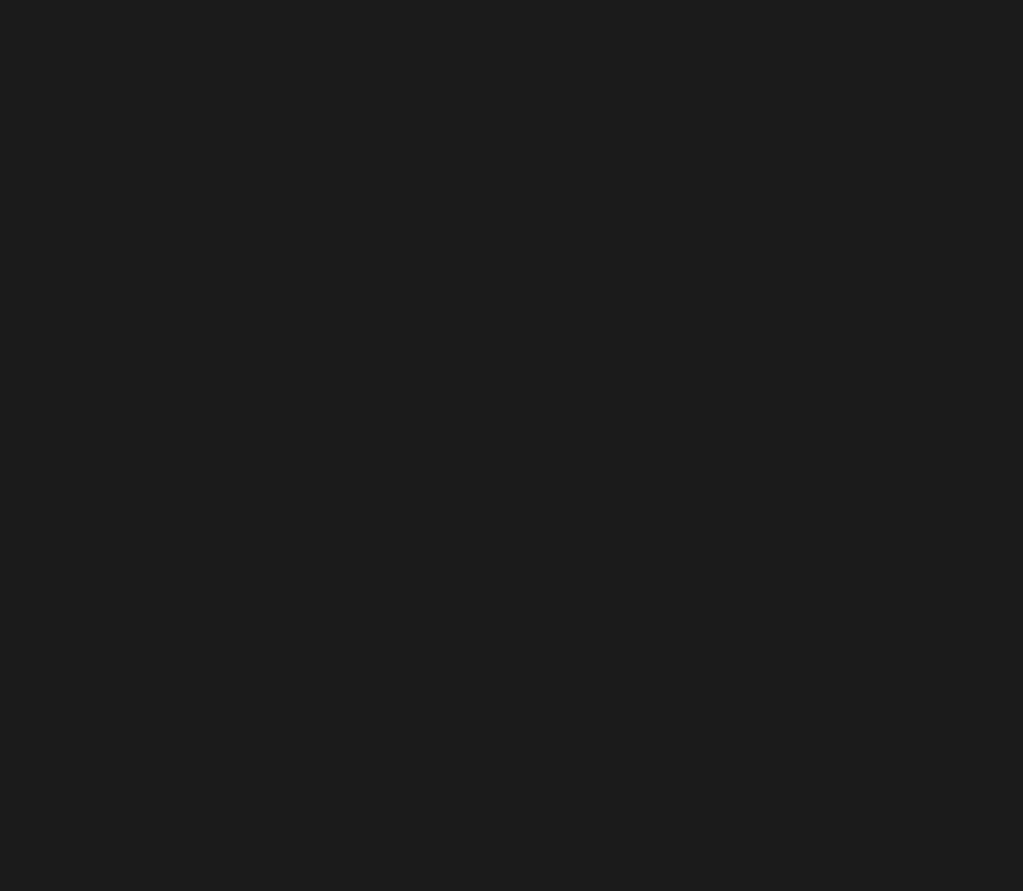
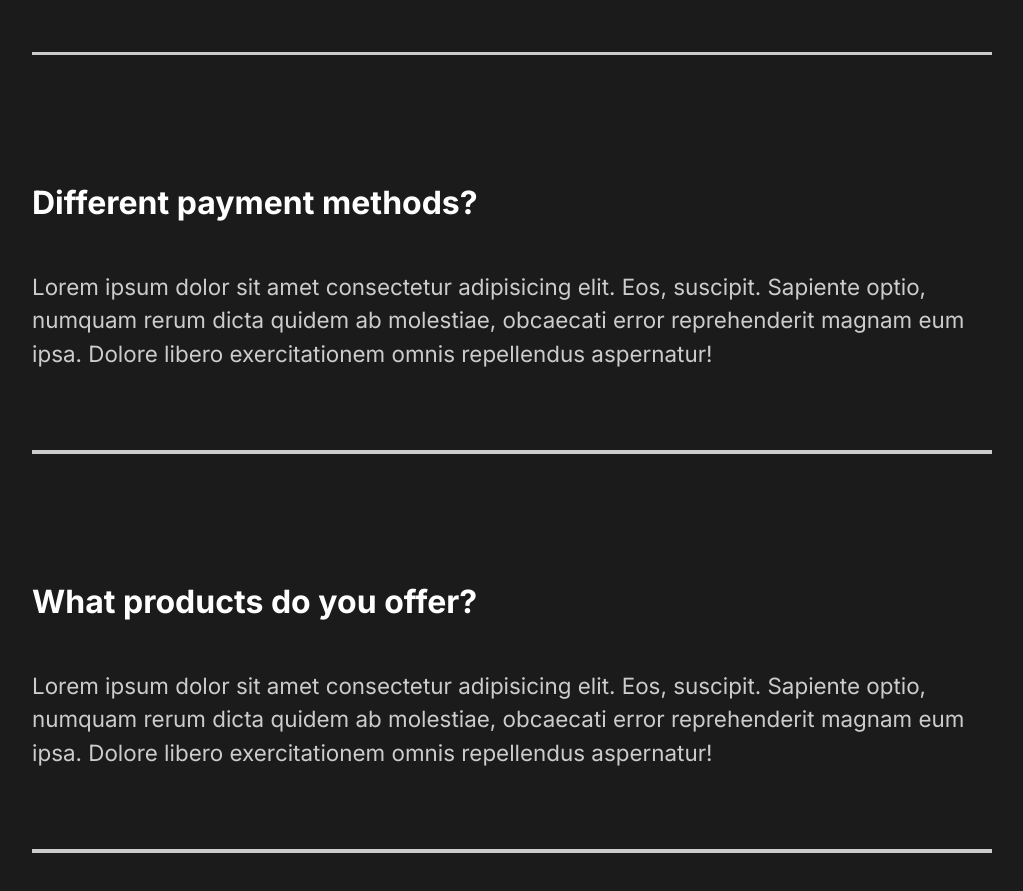
Before and after one commit to hauze-v/react-capture-portfolio, a React (Create React App) app: page / in a window 1280 px wide. Shown: the part 3000-3891 px from the top of the page, without its empty margins (128-1151 px from the left). Before the commit the page ends 2881 px from the top, so only its background shows below. Built offline with nearby package versions, Linux system fonts and the light colour scheme.

Commit message:
Styled up the FAQSection

```diff
--- a/src/components/AboutSection.js
+++ b/src/components/AboutSection.js
@@ -1,6 +1,5 @@
 import home1 from "../img/home1.png";
 // Styles
-import styled from "styled-components";
 import { Layout, Description, Image, Hide } from "../styles";
 
 const AboutSection = () => {
--- a/src/components/FaqSection.js
+++ b/src/components/FaqSection.js
@@ -1,6 +1,9 @@
+import styled from "styled-components";
+import { Layout } from "../styles";
+
 const FaqSection = () => {
   return (
-    <div className="faq">
+    <Faq>
       <h2>
         Any Questions <span>FAQ</span>
       </h2>
@@ -14,6 +17,7 @@
             exercitationem omnis repellendus aspernatur!
           </p>
         </div>
+        <div className="faq-line"></div>
       </div>
       <div className="question">
         <h4>Daily schedule?</h4>
@@ -25,6 +29,7 @@
             exercitationem omnis repellendus aspernatur!
           </p>
         </div>
+        <div className="faq-line"></div>
       </div>
       <div className="question">
         <h4>Different payment methods?</h4>
@@ -36,6 +41,7 @@
             exercitationem omnis repellendus aspernatur!
           </p>
         </div>
+        <div className="faq-line"></div>
       </div>
       <div className="question">
         <h4>What products do you offer?</h4>
@@ -47,9 +53,37 @@
             exercitationem omnis repellendus aspernatur!
           </p>
         </div>
+        <div className="faq-line"></div>
       </div>
-    </div>
+    </Faq>
   );
 };
 
+const Faq = styled(Layout)`
+  display: block;
+  span {
+    display: block;
+  }
+  h2 {
+    padding-bottom: 2rem;
+    font-weight: lighter;
+  }
+  .faq-line {
+    background: #cccccc;
+    height: 0.2rem;
+    margin: 2rem 0rem;
+    width: 100%;
+  }
+  .question {
+    padding: 3rem 0rem;
+    cursor: pointer;
+  }
+  .answer {
+    padding: 2rem 0rem;
+    p {
+      padding: 1rem 0rem;
+    }
+  }
+`;
+
 export default FaqSection;
--- a/src/components/GlobalStyle.js
+++ b/src/components/GlobalStyle.js
@@ -34,8 +34,8 @@
     color: white;
   }
   h4 {
-    color: #23d997;
     font-weight: bold;
+    font-size: 2rem;
   }
   a {
     font-size: 1.1.rem;
--- a/src/components/ServicesSection.js
+++ b/src/components/ServicesSection.js
@@ -5,7 +5,7 @@
 import teamwork from "../img/teamwork.svg";
 import home2 from "../img/home2.png";
 // Import Styles
-import { Layout, Description, Image, Hide } from "../styles";
+import { Layout, Description, Image } from "../styles";
 import styled from "styled-components";
 
 const ServicesSection = () => {
```
Also changed, not shown: 1 other file (tests, documents, lock files or other folders).
